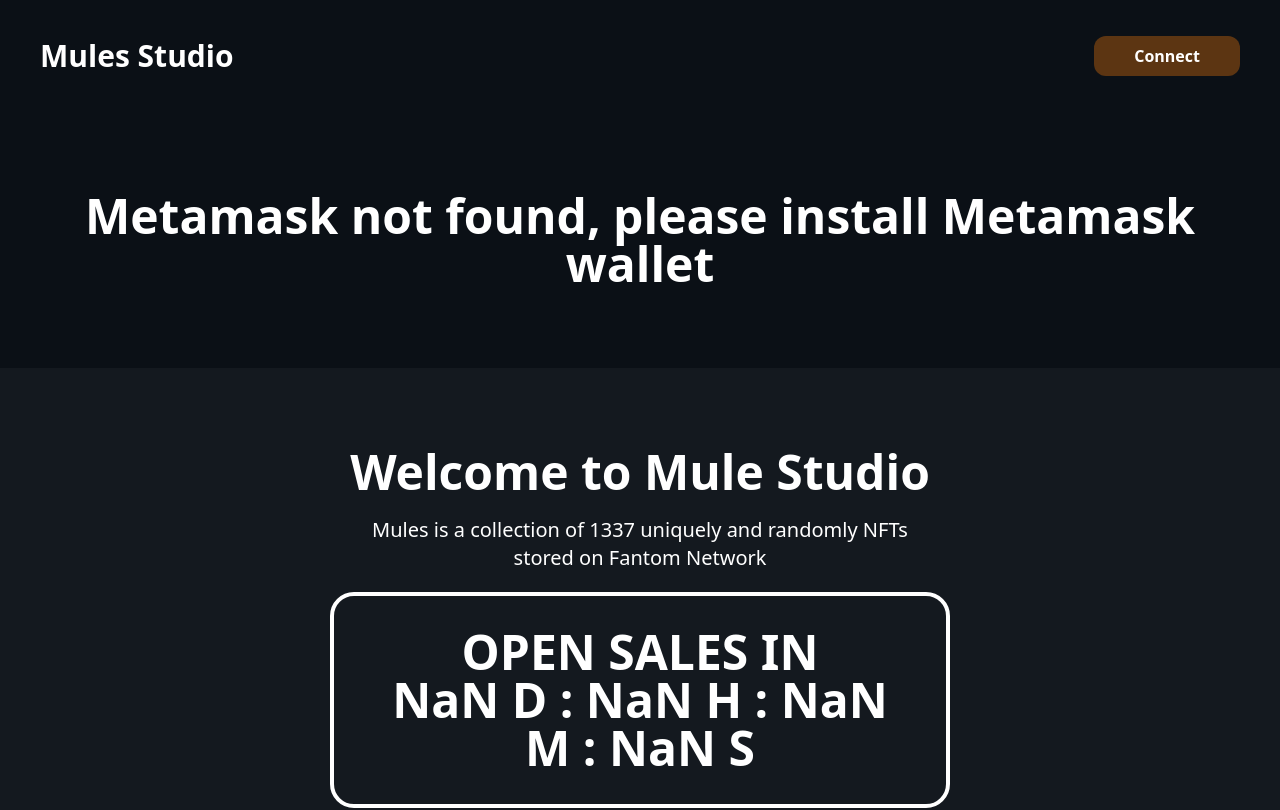
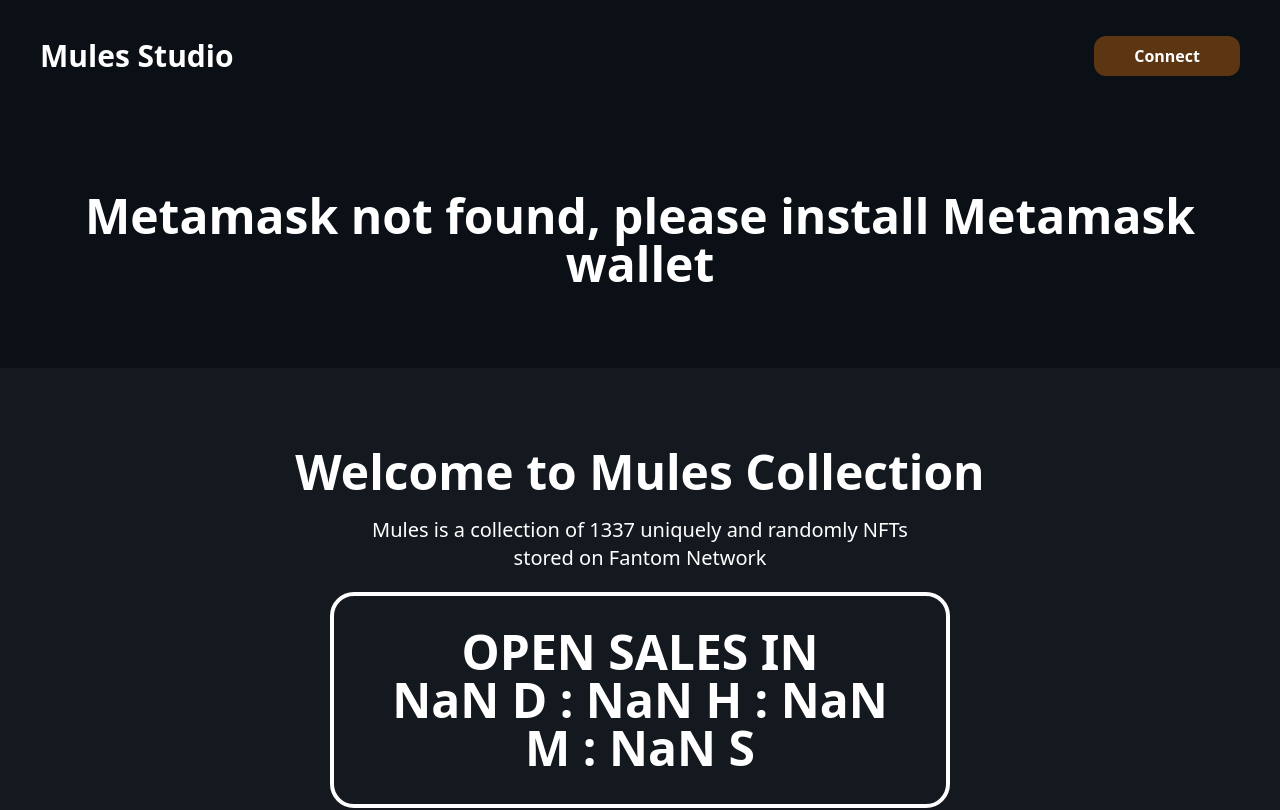
Before and after one commit to brunooomelo/mules-studio, a Next.js app: page / in a window 1280 px wide. Shown: the top 810 px of the page. Built offline with nearby package versions, Linux system fonts and the light colour scheme.

Commit message:
change title

```diff
--- a/pages/index.tsx
+++ b/pages/index.tsx
@@ -28,7 +28,7 @@
         <div className="">
           <div className="px-4 text-center">
             <h1 className="text-4xl sm:text-5xl font-bold text-white">
-              Welcome to Mule Studio
+              Welcome to Mules Collection
             </h1>
             <p className="w-3/4 mx-auto text-white my-5 text-center text-base sm:text-xl">
               Mules is a collection of 1337 uniquely and randomly NFTs stored on
```
